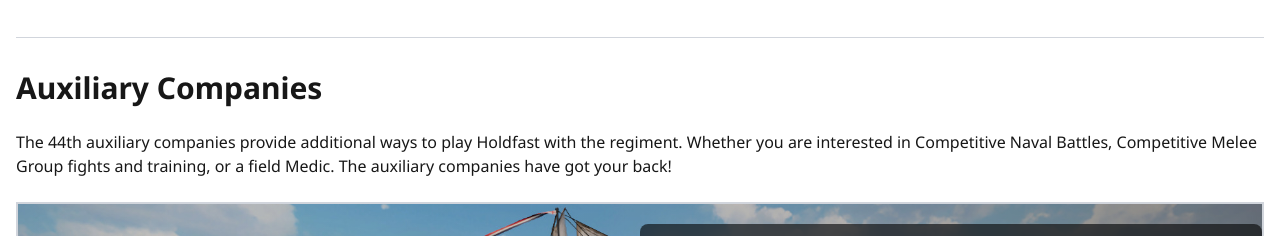
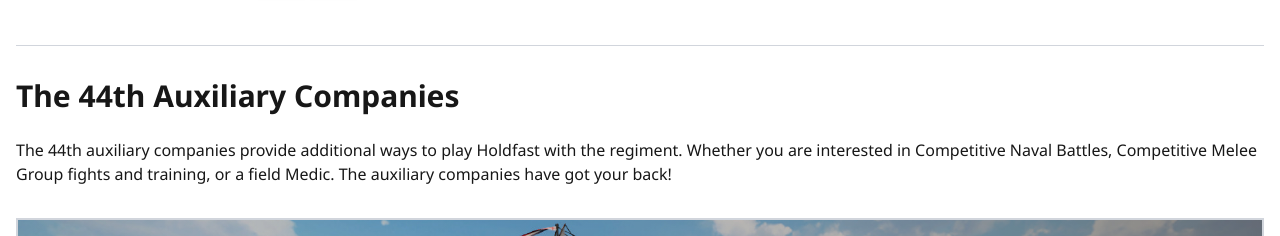
Before and after one commit to ArnoldHenderson/44th-rof-site, a Next.js app: page /about in a window 1280 px wide. Shown: the part 2221-2457 px from the top of the page. Built offline with nearby package versions, Linux system fonts and the light colour scheme.

Commit message:
Refactor About page to include CompanyLister with updated props, replace NextEventLink with EventScheduleLink, and enhance CompanyLister to display section headers and descriptions for specialist and auxiliary companies. Fixed Linter Errors.

```diff
--- a/src/app/about/page.tsx
+++ b/src/app/about/page.tsx
@@ -1,10 +1,11 @@
 "use client";
+
+import Image from "next/image";
 import { CompanyLister } from "@/app/components/company-lister";
-import Image from "next/image";
 import { Header } from "@/app/components/header";
 import { Footer } from "@/app/components/footer";
 import { InfoCards } from "@/app/components/info-cards";
-import { NextEventLink } from "@/app/components/next-event-link";
+import { EventScheduleLink } from "@/app/components/event-schedule-link";
 
 import specialistCompanies from "@/data/Companies/specialist-companies.json";
 import auxiliaryCompanies from "@/data/Companies/auxiliary-companies.json";
@@ -25,8 +26,8 @@
             <div className="mb-6 text-1xl">
               <p>
                 The 44th has always been a chaotic and casual regiment for the
-                game "Holdfast: Nations at War" we have always put fun first
-                above all.
+                game &quot;Holdfast: Nations at War&quot; we have always put fun
+                first above all.
               </p>
               <p>
                 Started by General Ted in 2022 the regiment has grown to be the
@@ -43,7 +44,7 @@
                 After a while we saw the NA side of the regiment spike up in
                 activity after a few members the main one being TheRandomKC who
                 pioneered through the ranks. KC would later be put in charge of
-                the regiment following Gen. Ted's departure after he joined
+                the regiment following Gen. Ted&apos;s departure after he joined
                 Anvil Game Studios as a Community Manager.
               </p>
               <p>
@@ -92,53 +93,26 @@
               <br />
 
               {/* Opens the Next event popup on this page */}
-              <NextEventLink />
+              <EventScheduleLink />
             </div>
           </div>
         </div>
         <hr className="my-8 border-gray-300" />
 
         {/* Special Companies Section */}
-        <div className="container mx-auto">
-          <div className="left-10">
-            {/*
-            This heading introduces the specialist companies of the 44th regiment.
-          */}
-            <h1 className="mb-6 text-3xl font-bold font-noto">
-              The 44th Special Companies
-            </h1>
-            <p className="mb-6 text-1xl">
-              As stated above, joining a special company in the 44th will give
-              you more ways to experience Holdfast. We offer 3 specials and 3
-              auxiliary companies. More information about our specials and
-              auxiliaries below.
-            </p>
-          </div>
-        </div>
-        <CompanyLister companies={specialistCompanies} />
+        <CompanyLister
+          companies={specialistCompanies.companies}
+          companySectionInfo={specialistCompanies.companySectionInfo}
+        />
 
         <br />
         <hr className="mb-8 border-gray-300" />
 
         {/* Auxiliary Companies Section */}
-        <div className="container mx-auto">
-          <div className="mb-6 left-10">
-            {/*
-            This heading introduces the auxiliary companies of the 44th regiment.
-          */}
-            <h1 className="mb-6 text-3xl font-bold font-noto">
-              Auxiliary Companies
-            </h1>
-            <p>
-              The 44th auxiliary companies provide additional ways to play
-              Holdfast with the regiment. Whether you are interested in
-              Competitive Naval Battles, Competitive Melee Group fights and
-              training, or a field Medic. The auxiliary companies have got your
-              back!
-            </p>
-          </div>
-        </div>
-        <CompanyLister companies={auxiliaryCompanies} />
+        <CompanyLister
+          companies={auxiliaryCompanies.companies}
+          companySectionInfo={auxiliaryCompanies.companySectionInfo}
+        />
 
         <br />
         <hr className="mb-8 border-gray-300" />
--- a/src/app/components/company-lister.tsx
+++ b/src/app/components/company-lister.tsx
@@ -1,6 +1,11 @@
 "use client;";
 
 import Image from "next/image";
+
+type CompanySectionHeader = {
+  sectionHeader: string;
+  sectionDescription: string;
+};
 
 type CompanyList = {
   key: string;
@@ -13,17 +18,32 @@
 
 export function CompanyLister({
   companies,
+  companySectionInfo,
 }: {
   companies: CompanyList[];
+  companySectionInfo: CompanySectionHeader;
 }): import("react").JSX.Element {
   return (
+    <>
       <div className="container mx-auto">
+        {/* Section Header and Description */}
+        <h1 className="text-3xl font-bold mb-6">
+          {companySectionInfo.sectionHeader}
+        </h1>
+        <p className="mb-8">{companySectionInfo.sectionDescription}</p>
+
+        {/*
+            Company List containing an individual company card for each company.
+            Each company card displays the company's logo, name, description, and the person quoted with an image in the background.
+        */}
+
         {companies.map((company) => (
           <div
             key={company.key}
             className="mb-6 flex items-center justify-center min-h-96 bg-cover bg-center border-2 border-gray-300 dark:border-gray-600 relative before:absolute before:inset-0 before:bg-linear-to-l before:from-black/30 before:to-transparent dark:before:from-black/80 before:pointer-events-none overflow-visible"
             style={{ backgroundImage: `url(${company.bgImage})` }}
           >
+            {/* Company Logo */}
             <div className="flex justify-center flex-1 relative z-10">
               <div className="relative w-80 h-80">
                 <Image
@@ -35,17 +55,24 @@
                 />
               </div>
             </div>
+
+            {/* Company Info Section */}
+            {/* Company Name */}
             <div className="flex flex-col gap-4 flex-1 relative z-10">
               <h1 className="text-3xl text-white text bg-black/60 p-6 rounded-lg backdrop-blur-md font-ubuntu">
                 {company.name}
               </h1>
+              {/* Company Description and Person Quoted */}
               <p className="text-1xl text-white text bg-black/60 p-6 rounded-lg backdrop-blur-md">
                 {company.description} <br />
-              <span className="font-bold italic">- {company.personQuoted}</span>
+                <span className="font-bold italic">
+                  - {company.personQuoted}
+                </span>
               </p>
             </div>
           </div>
         ))}
       </div>
+    </>
   );
 }
--- a/src/app/components/next-event-link.tsx
+++ b/src/app/components/event-schedule-link.tsx
@@ -4,7 +4,7 @@
 import EventSchedule from "./eventschedule-card";
 import { Modal } from "./modal";
 
-export function NextEventLink() {
+export function EventScheduleLink() {
   const [isOpen, setIsOpen] = useState(false);
 
   return (
--- a/src/app/components/modal.tsx
+++ b/src/app/components/modal.tsx
@@ -8,6 +8,7 @@
 };
 
 export function Modal({ onClose, children }: ModalProps) {
+  // Close the modal when the Escape key is pressed
   useEffect(() => {
     function handleKeyDown(event: KeyboardEvent) {
       if (event.key === "Escape") {
--- a/src/app/components/theme-toggle.tsx
+++ b/src/app/components/theme-toggle.tsx
@@ -1,19 +1,35 @@
 "use client";
 
 import Image from "next/image";
-import { useEffect, useState } from "react";
+import { useSyncExternalStore } from "react";
+
+function subscribeToTheme(callback: () => void): () => void {
+  const observer = new MutationObserver(callback);
+  observer.observe(document.documentElement, {
+    attributes: true,
+    attributeFilter: ["class"],
+  });
+
+  return () => observer.disconnect();
+}
+
+function getThemeSnapshot(): boolean {
+  return document.documentElement.classList.contains("dark");
+}
+
+function getServerThemeSnapshot(): boolean {
+  return false;
+}
 
 export function ThemeToggle(): import("react").JSX.Element {
-  const [isDark, setIsDark] = useState(false);
-
-  // Sync initial state with the class set by the anti-flash script in layout.tsx
-  useEffect(() => {
-    setIsDark(document.documentElement.classList.contains("dark"));
-  }, []);
+  const isDark = useSyncExternalStore(
+    subscribeToTheme,
+    getThemeSnapshot,
+    getServerThemeSnapshot,
+  );
 
   function toggleTheme() {
     const next = !isDark;
-    setIsDark(next);
     document.documentElement.classList.toggle("dark", next);
     localStorage.setItem("theme", next ? "dark" : "light");
   }
--- a/src/app/robots.ts
+++ b/src/app/robots.ts
@@ -1,5 +1,4 @@
 import { MetadataRoute } from "next";
-import sitemap from "./sitemap";
 
 {
   /*
--- a/src/data/Companies/auxiliary-companies.json
+++ b/src/data/Companies/auxiliary-companies.json
@@ -1,4 +1,10 @@
-[
+{
+  "companySectionInfo": {
+    "sectionHeader": "The 44th Auxiliary Companies",
+    "sectionDescription": "The 44th auxiliary companies provide additional ways to play Holdfast with the regiment. Whether you are interested in Competitive Naval Battles, Competitive Melee Group fights and training, or a field Medic. The auxiliary companies have got your back!"
+  },
+
+  "companies": [
     {
       "key": "navy",
       "name": "The 44th Royal Navy / 44th Rum Rats",
@@ -24,3 +30,4 @@
       "personQuoted": "44th | Matty10thDVN"
     }
   ]
+}
--- a/src/data/Companies/specialist-companies.json
+++ b/src/data/Companies/specialist-companies.json
@@ -1,4 +1,9 @@
-[
+{
+  "companySectionInfo": {
+    "sectionHeader": "The 44th Special Companies",
+    "sectionDescription": "As stated above, joining a special company in the 44th will give you more ways to experience Holdfast. We offer 3 specials and 3 auxiliary companies. More information about our specials and auxiliaries below."
+  },
+  "companies": [
     {
       "key": "skirm",
       "name": "The 44th Skirmisher Company",
@@ -24,3 +29,4 @@
       "personQuoted": "44th | Henderson"
     }
   ]
+}
```
Lines whose indentation alone changed are shown as unchanged.
